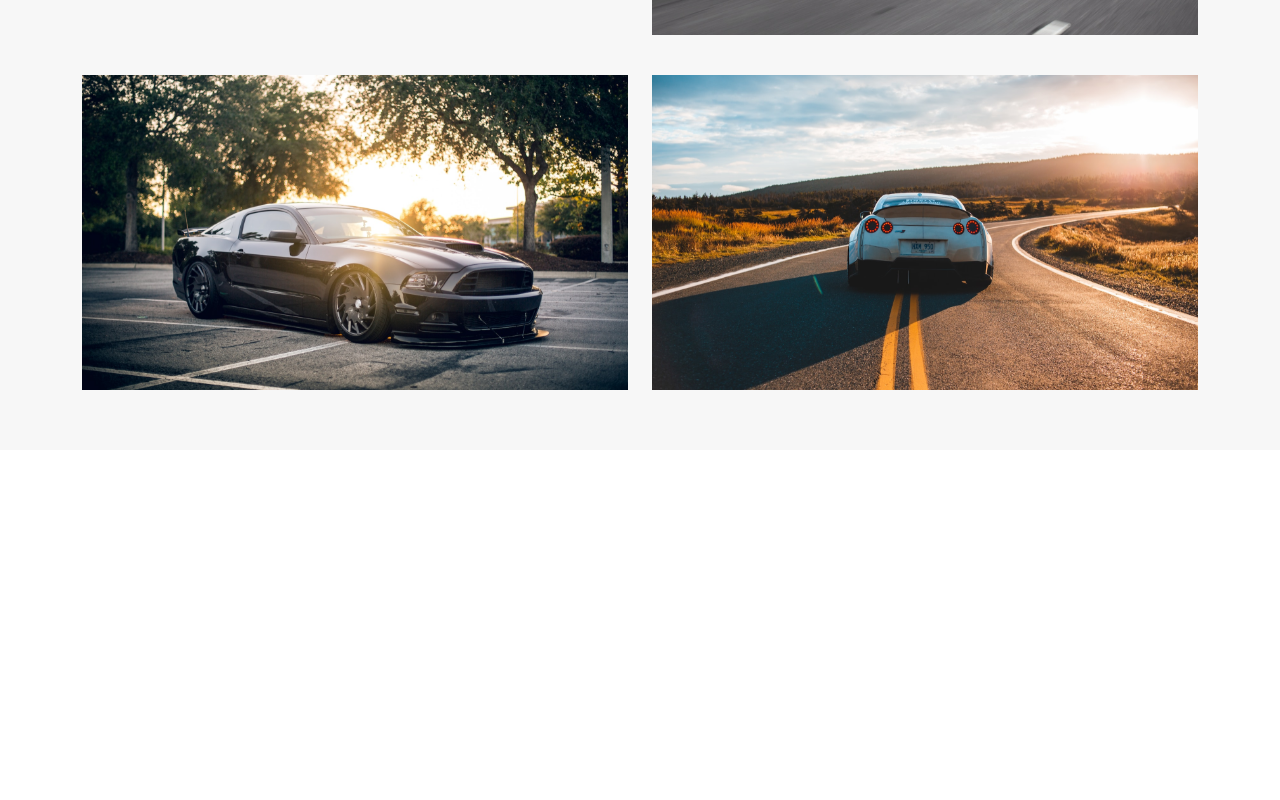
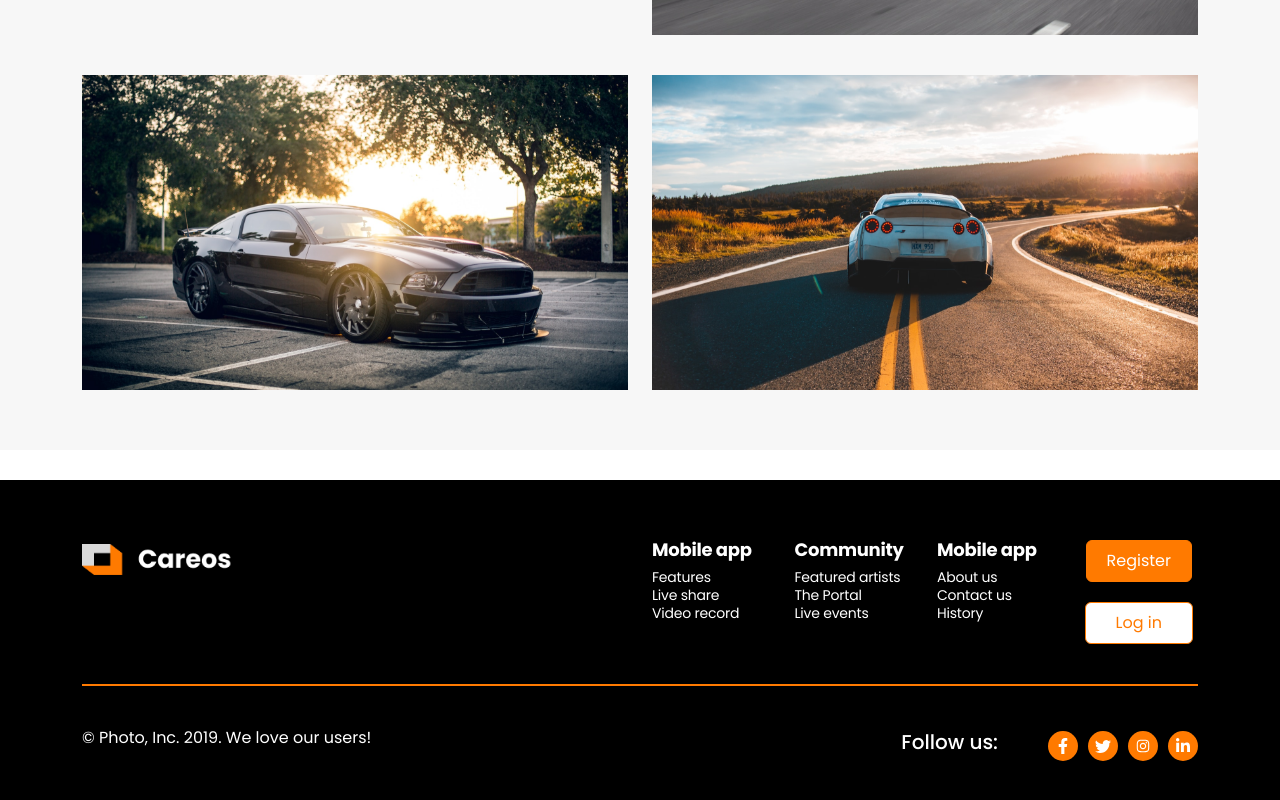
Before and after one commit to bikashroy120/caresos-react, a React (Create React App) app: page / in a window 1280 px wide. Shown: the part 4600-5400 px from the top of the page. Before the commit the page ends 5080 px from the top, so only its background shows below. Built offline with nearby package versions, Linux system fonts and the light colour scheme.

Commit message:
footer down

```diff
--- /dev/null
+++ b/src/component/footer/Footer.jsx
@@ -0,0 +1,86 @@
+import React from 'react'
+import { Col, Container, Row } from 'reactstrap'
+import logo from "../../assets/image/Footer-Logo.png"
+import {FaFacebookF} from "react-icons/fa"
+import {BsTwitter} from "react-icons/bs"
+import {AiOutlineInstagram} from "react-icons/ai"
+import {FaLinkedinIn} from "react-icons/fa"
+import './footer.css'
+
+
+const Footer = () => {
+  return (
+    <section className='footer'>
+        <Container>
+            <Row>
+                <Col lg="6">
+                    <div className="footer_logo">
+                        <img src={logo} alt="" />
+                    </div>
+                </Col>
+                <Col lg="6">
+                    <Row>
+                        <Col md="3">
+                            <div className='footer_tab'>
+                                <h2>Mobile app</h2>
+                                <ul>
+                                    <li>Features</li>
+                                    <li>Live share</li>
+                                    <li>Video record</li>
+                                </ul>
+                            </div>
+                        </Col>
+                        <Col md="3">
+                            <div className='footer_tab'>
+                                <h2>Community</h2>
+                                <ul>
+                                    <li>Featured artists</li>
+                                    <li>The Portal</li>
+                                    <li>Live events</li>
+                                </ul>
+                            </div>
+                        </Col>
+                        <Col md="3">
+                            <div className='footer_tab'>
+                                <h2>Mobile app</h2>
+                                <ul>
+                                    <li>About us</li>
+                                    <li>Contact us</li>
+                                    <li>History</li>
+                                </ul>
+                            </div>
+                        </Col>
+                        <Col md="3">
+                            <div className='footer_button'>
+                               <button className='f_but_1'>Register</button>
+                               <button className='f_but_2'>Log in</button>
+                            </div>
+                        </Col>
+                    </Row>
+                </Col>
+
+            </Row>
+            <div className='footer_boder'>
+
+            </div>
+            <div className='footer_buttom'>
+                <div>
+                    <p>© Photo, Inc. 2019. We love our users!</p>
+                </div>
+
+                <div className='socil_div'>
+                    <h4>Follow us:</h4>
+                    <div className='social'>
+                        <span><FaFacebookF /></span>
+                        <span><BsTwitter/></span>
+                        <span><AiOutlineInstagram /></span>
+                        <span><FaLinkedinIn/></span>
+                    </div>
+                </div>
+            </div>
+        </Container>
+    </section>
+  )
+}
+
+export default Footer
--- /dev/null
+++ b/src/component/footer/footer.css
@@ -0,0 +1,94 @@
+.footer {
+  padding: 60px 0;
+  background: #000;
+  color: #fff;
+}
+
+.footer_logo {
+  width: 150px;
+}
+
+.footer_tab h2 {
+  font-weight: 700;
+  font-size: 18px;
+  line-height: 20px;
+  letter-spacing: -0.015em;
+  color: #ffffff;
+  font-family: 'Poppins';
+}
+
+.footer_tab ul li {
+  font-weight: 400;
+  font-size: 14px;
+  line-height: 18px;
+  letter-spacing: -0.015em;
+  color: #ffffff;
+  font-family: 'Poppins';
+}
+
+
+.footer_button{
+    display: flex;
+    align-items: center;
+    flex-direction: column;
+    gap: 20px;
+}
+
+.f_but_1{
+    padding: 8px 20px;
+    background: #FF7A00;
+    border-radius: 6px;
+    color: #fff;
+    border: 1px solid #FF7A00;
+}
+
+
+.f_but_2{
+    padding: 8px 30px;
+    background: #fff;
+    border: 1px solid #FF7A00;
+    border-radius: 6px;
+    color: #FF7A00;
+}
+
+.footer_boder{
+  width: 100%;
+  background-color: #FF7A00;
+  height: 2px;
+  margin: 40px 0;
+}
+
+.footer_buttom{
+  display: flex;
+  align-items: center;
+  justify-content: space-between;
+}
+
+
+.socil_div{
+  display: flex;
+  align-items: center;
+  justify-content: flex-start;
+  gap: 50px;
+}
+
+.socil_div h4{
+  font-size: 20px;
+  font-weight: 500;
+}
+
+.social {
+  display: flex;
+  align-items: center;
+  gap: 10px;
+}
+
+.social span{
+  width: 30px;
+  height: 30px;
+  background-color: #FF7A00;
+  border-radius: 50%;
+  display: flex;
+  align-items: center;
+  justify-content: center;
+}
--- a/src/page/Home.js
+++ b/src/page/Home.js
@@ -1,5 +1,6 @@
 import React from 'react'
 import About from '../component/about/About'
+import Footer from '../component/footer/Footer'
 import Hero from '../component/hero/Hero'
 import Letest from '../component/letest/Letest'
 import Section from '../component/section/Section'
@@ -15,6 +16,7 @@ const Home = () => {
       <Letest />
       <TwoCares />
       <Section />
+      <Footer />
     </>
   )
 }
```
Also changed, not shown: src/assets/image/Footer-Logo.png (added), src/component/hero/hero.css (line endings or trailing spaces).
